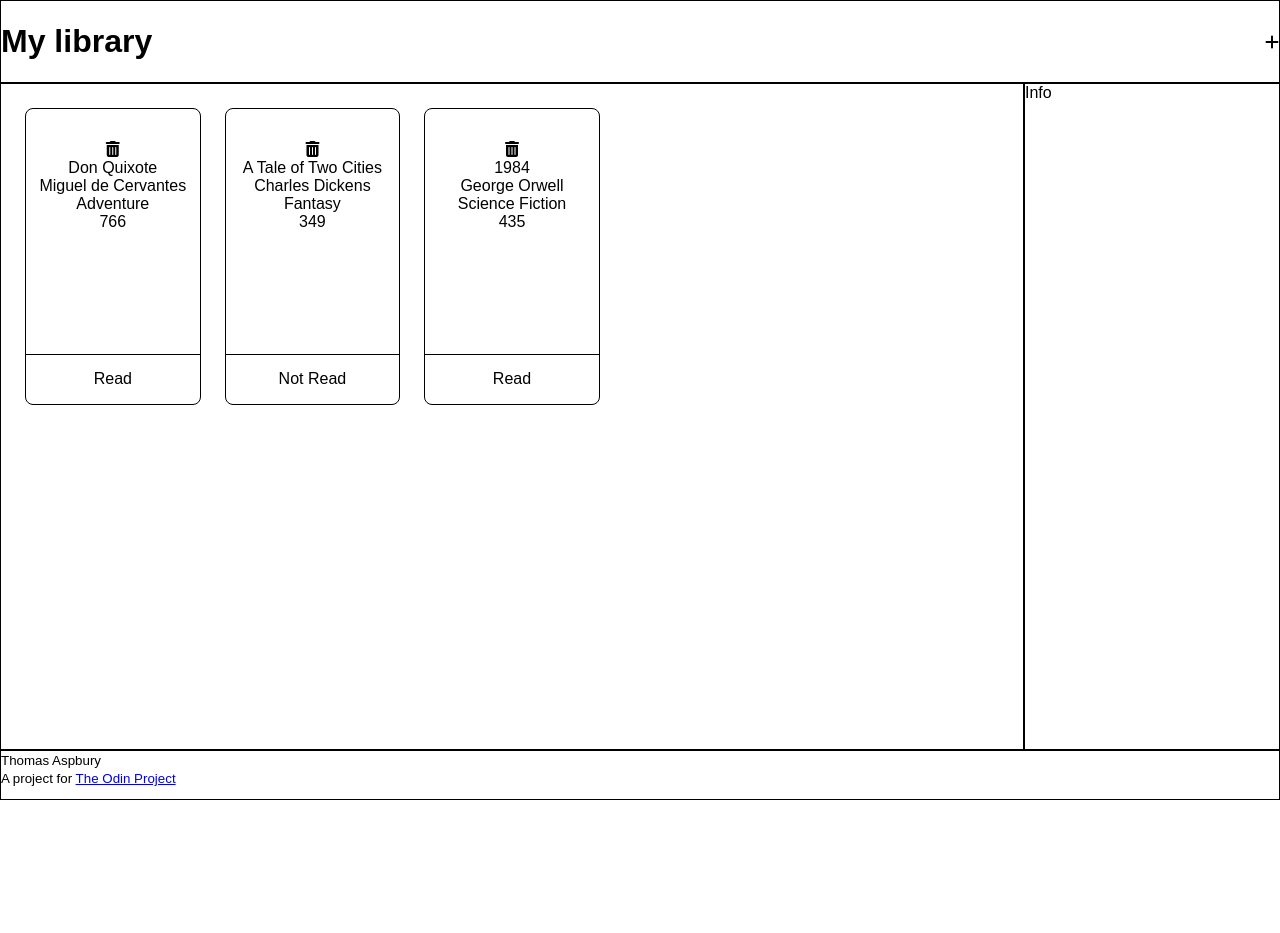
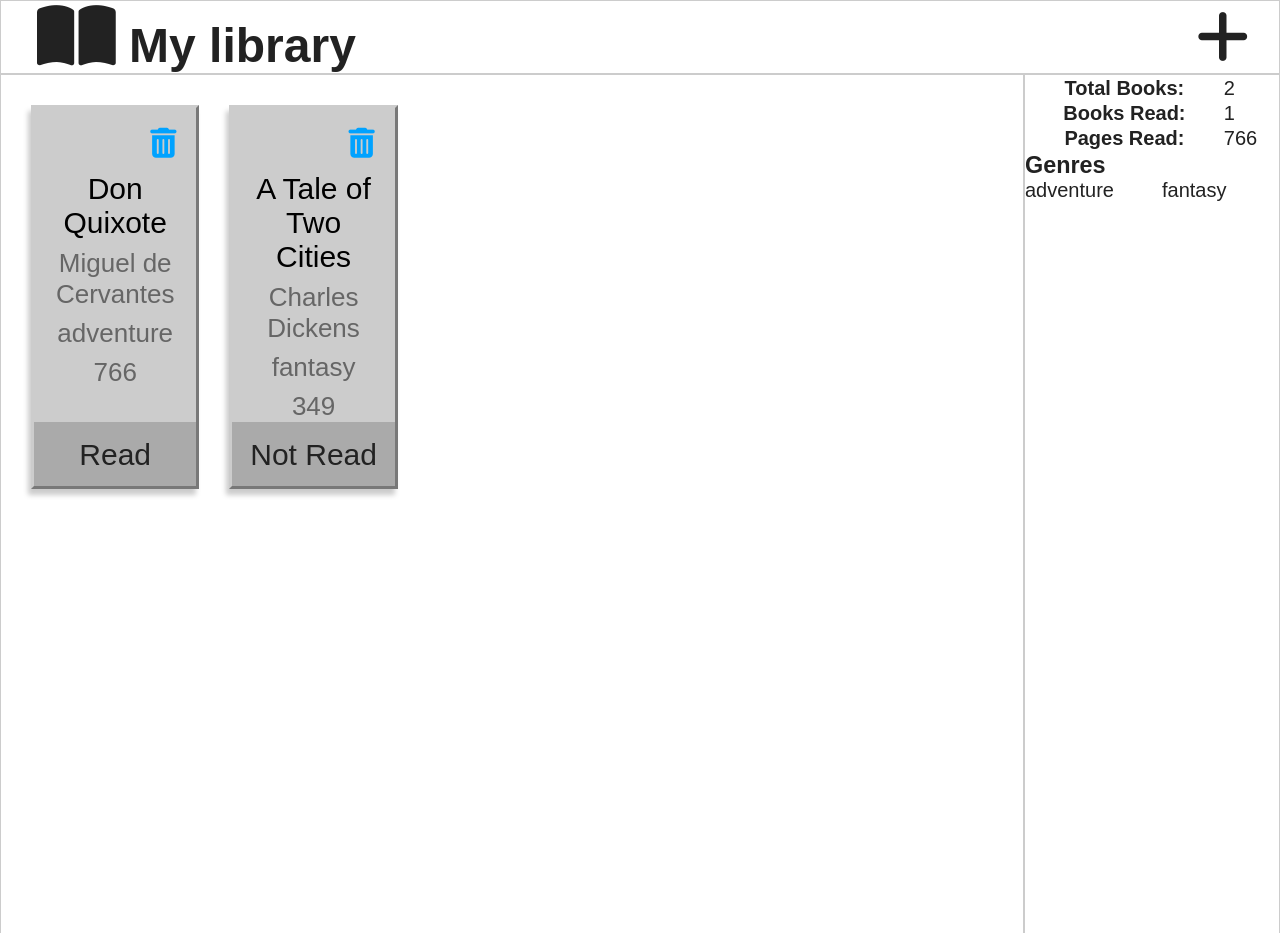
Before and after one commit to Thomas-J-A/library, a plain HTML site: page index.html in a window 1280 px wide. Shown: the top 933 px of the page. Before the commit the page ends 800 px from the top, so only its background shows below. Drawn offline with Linux system fonts and the light colour scheme.

Commit message:
Add style

```diff
--- a/index.html
+++ b/index.html
@@ -18,6 +18,7 @@
                                 <option disabled></option>
                                 <option value="adventure">Adventure</option>
                                 <option value="biography">Biography</option>
+                                <option value="children">Children</option>
                                 <option value="crime">Crime</option>
                                 <option value="fantasy">Fantasy</option>
                                 <option value="history">History</option>
@@ -36,13 +37,34 @@
                 </div>
             </div>
             <header>
-                <h1>My library</h1>
+                <h1>
+                    <i class="fas fa-book-open" id="logo"></i>
+                    My library
+                </h1>
                 <i class="fas fa-plus" id="add-button"></i>
             </header>
+
             <section></section>
+
             <aside>
-                Info
+                <table>
+                    <tr>
+                        <th>Total Books:</th>
+                        <td></td>
+                    </tr>
+                    <tr>
+                        <th>Books Read:</th>
+                        <td></td>
+                    </tr>
+                    <tr>
+                        <th>Pages Read:</th>
+                        <td></td>
+                    </tr>
+                </table>
+                <h3>Genres</h3>
+                <div class="genre-list"></div>
             </aside>
+
             <footer>
                 <p><small>Thomas Aspbury</small></p>
                 <p><small>A project for <a href="http://www.theodinproject.com">The Odin Project</a></small></p>
--- a/main.js
+++ b/main.js
@@ -2,23 +2,16 @@ let myLibrary = [
     {
         title: 'Don Quixote',
         author: 'Miguel de Cervantes',
-        genre: 'Adventure',
+        genre: 'adventure',
         numPages: 766,
         isRead: true
     },
     {
         title: 'A Tale of Two Cities',
         author: 'Charles Dickens',
-        genre: 'Fantasy',
+        genre: 'fantasy',
         numPages: 349,
         isRead: false
-    },
-    {
-        title: '1984',
-        author: 'George Orwell',
-        genre: 'Science Fiction',
-        numPages: 435,
-        isRead: true
     }
 ];
 
@@ -35,7 +28,7 @@ function addBook() {
     let book = new Book();
     for (let i = 0; i < formFields.length; i++) {
         if (props[i] == 'numPages') {
-            book[props[i]] = `${formFields[i].value}pgs`;
+            book[props[i]] = +formFields[i].value;
         } else if (props[i] == 'isRead') {
             book[props[i]] = formFields[i].checked;
         } else {
@@ -49,6 +42,7 @@ function addBook() {
 function updateDisplay() {
     clearDisplay();
     createCards();
+    updateStats();
 }
 
 
@@ -83,6 +77,7 @@ function createCards() {
                 cardBottom.textContent = 'Read';
                 myLibrary[index].isRead = true;
             }
+            updateStats();
         });
         card.appendChild(cardBottom);
 
@@ -109,6 +104,67 @@ function populateCard(cardTop, i) {
     }
 }
 
+function updateStats() {
+    for (let i = 0; i < tableData.length; i++) {
+        switch (i) {
+            case 0:
+                tableData[i].textContent = myLibrary.length;
+                break;
+            case 1:
+                tableData[i].textContent = countBooksRead();
+                break;
+            case 2:
+                tableData[i].textContent = countPagesRead();
+                break;
+        }
+    }
+
+    createGenreList();
+}
+
+function countBooksRead() {
+    let count = 0;
+    for (let i = 0; i < myLibrary.length; i++) {
+        if (myLibrary[i].isRead == true) count++;
+        else continue;
+    }
+    return count;
+}
+
+function countPagesRead() {
+    let count = 0;
+    for (let i = 0; i < myLibrary.length; i++) {
+        if (myLibrary[i].isRead == true) {
+            count += myLibrary[i].numPages;
+        }
+    }
+    return count;
+}
+
+function createGenreList() {
+    // find all unique genres in library
+    let genres = [];
+    for (let i = 0; i < myLibrary.length; i++) {
+        if (!genres.includes(myLibrary[i].genre)) {
+            genres.push(myLibrary[i].genre);
+        }
+    }
+    genres.sort();
+
+    // delete current genre list
+    const children = Array.from(genreList.children);
+    for (let i = 0; i < children.length; i++) {
+        genreList.removeChild(children[i])
+    }
+
+    // create new genre list
+    for (let i = 0; i < genres.length; i++) {
+        let genre = document.createElement('span');
+        genre.textContent = genres[i];
+        genreList.appendChild(genre);
+    }
+}
+
 
 /* global variables */
 
@@ -117,8 +173,9 @@ const addBtn = document.querySelector('#add-button');
 const modalWrapperOuter = document.querySelector('.modal-wrapper-one');
 const modalWrapperInner = document.querySelector('.modal-wrapper-two');
 const formSubmit = document.querySelector('#form-submit-button');
+const tableData = Array.from(document.querySelectorAll('td'));
+const genreList = document.querySelector('.genre-list');
 const props = Object.keys(myLibrary[0]);
-
 
 
 /* event handlers */
--- a/style.css
+++ b/style.css
@@ -5,8 +5,9 @@
 }
 
 html {
+    color: #222;
     font-family: Arial, Helvetica, sans-serif;
-    font-size: 16px;
+    font-size: 20px;
 }
 
 div.body-container {
@@ -17,7 +18,7 @@ div.body-container {
 }
 
 header, section, aside, footer {
-    border: 1px solid #000;
+    border: 1px solid #ccc;
 }
 
 header {
@@ -26,10 +27,22 @@ header {
     display: flex;
     justify-content: flex-start;
     align-items: center;
+    font-size: 1.2rem;
+}
+
+#logo {
+    font-size: 3.5rem;
+    padding-left: 1.8rem;
 }
 
 #add-button {
+    font-size: 3rem;
     margin-left: auto;
+    padding-right: 1.5rem;
+}
+
+#add-button:hover {
+    font-size: 3.5rem;
 }
 
 section {
@@ -43,29 +56,73 @@ section {
 
 .card {
     display: grid;
+    position: relative;
     grid-template-rows: 4fr .8fr;
-    border: 1px solid black;
-    border-radius: 0.5rem;
+    border: 3px outset #ccc;
+    /*border-radius: 0.5rem;*/
+    box-shadow: -3px 6px 5px #ccc;
+    background-color: #ccc;
+}
+
+.card i {
+    position: absolute;
+    top: 1rem;
+    right: 1rem;
+    color: rgb(0, 162, 255);
+    font-size: 1.5rem;
+}
+
+.card i:hover {
+    font-size: 1.7rem;
 }
 
 .info {
+    font-size: 1.3rem;
     text-align: center;
-    border-bottom: 1px solid black;
-    padding-top: 2rem;
+    border-bottom: 1px solid #aaa;
+    padding: 3.2rem 1rem 0 1rem;
+}
+
+div.card p {
+    color:rgba(0, 0, 0, 0.5);
+    padding-top: .4rem;
+}
+
+div.card p:first-of-type {
+    color: #000;
+    font-size: 1.5rem;
+    padding-top: 0;
 }
 
 .toggle {
     display: flex;
     justify-content: center;
     align-items: center;
+    background-color: #aaa;
+    font-size: 1.5rem;
+}
+
+.toggle:hover {
+    background-color: #ccc;
 }
 
 aside {
+    display: flex;
+    flex-direction: column;
     grid-column: 2/3;
+}
+
+.genre-list {
+    columns: 2;
+}
+
+.genre-list span {
+    display: block;
 }
 
 footer {
     grid-column: 1/3;
+    text-align: center;
 }
 
 .modal-wrapper-one,
@@ -78,6 +135,7 @@ footer {
     display: none;
     position: fixed;
     background-color: rgba(0, 0, 0, 0.5);
+    z-index: 1;
 }
 
 .modal-wrapper-two {
```
